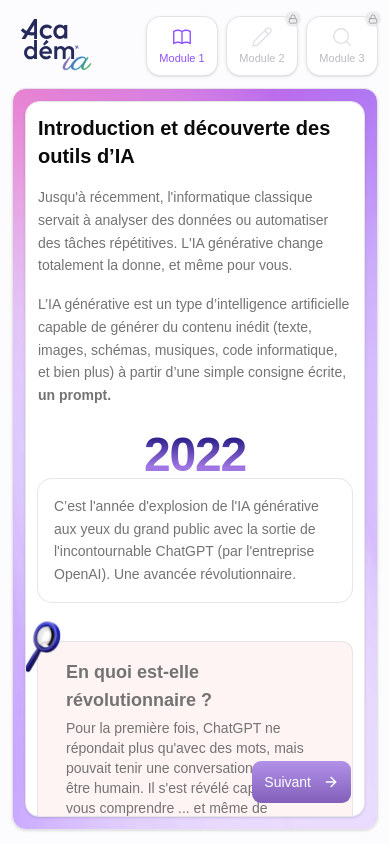
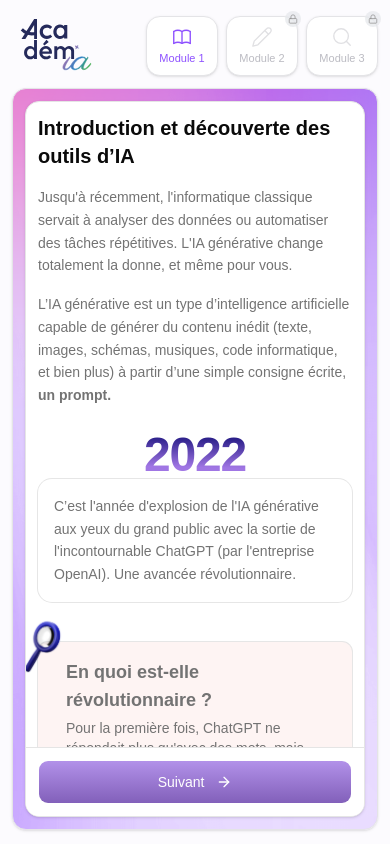
Before and after one commit to PierreTDX/y-days, a React (Vite) app: page /#/stepper in a window 390 px wide. Built offline with nearby package versions, Linux system fonts and the light colour scheme.

Commit message:
button mobile

```diff
--- a/src/pages/capsules/Capsule1.jsx
+++ b/src/pages/capsules/Capsule1.jsx
@@ -31,7 +31,8 @@ export default function Capsule1({ onComplete, canResume, onResume, onProgress }
     const isNextDisabled = (step === 1 && Object.keys(flippedCards).length < 3) || (step === 2 && openedAccordions.length < 3);
 
     return (
-        <div className="w-full mx-auto p-3 sm:p-6 rounded-xl border bg-card text-card-foreground shadow-sm flex flex-1 flex-col h-full overflow-y-auto">
+        <div className="w-full mx-auto rounded-xl border bg-card text-card-foreground shadow-sm flex flex-1 flex-col h-full overflow-hidden">
+            <div className="flex-1 overflow-y-auto p-3 sm:p-6">
                 {/* Step 0: Intro */}
                 {step === 0 && (
                     <div className="space-y-4">
@@ -213,26 +214,27 @@ export default function Capsule1({ onComplete, canResume, onResume, onProgress }
                         </div>
                     </div>
                 )}
+            </div>
 
-            <div className="sticky -bottom-0 mt-auto flex justify-between">
+            <div className="p-3 sm:p-6 border-t sm:border-none bg-card shrink-0 flex gap-3 sm:justify-between">
                 {step > 0 ? (
-                    <Button variant="outline" onClick={() => setStep(step - 1)}>
+                    <Button className="flex-1 sm:flex-none" variant="outline" onClick={() => setStep(step - 1)}>
                         <ArrowLeft className="w-4 h-4 mr-2" /> Précédent
                     </Button>
                 ) : (
-                    <div />
+                    <div className="hidden sm:block" />
                 )}
 
-                <div className="flex gap-4">
+                <div className="flex gap-3 sm:gap-4 flex-1 sm:flex-none w-full sm:w-auto">
                     {canResume && (
-                        <Button variant="outline" onClick={onResume}>
+                        <Button className="flex-1 sm:flex-none" variant="outline" onClick={onResume}>
                             Reprendre où j'en étais
                         </Button>
                     )}
 
                     <span
                         tabIndex={isNextDisabled ? 0 : undefined}
-                        className={`group relative ${isNextDisabled ? "cursor-not-allowed inline-block focus:outline-none" : "inline-block"}`}
+                        className={`group relative flex-1 sm:flex-none flex sm:inline-block ${isNextDisabled ? "cursor-not-allowed focus:outline-none" : ""}`}
                     >
                         {isNextDisabled && (
                             <div className="absolute bottom-full left-0 -translate-x-1/2 mb-2 hidden group-hover:flex group-focus:flex group-active:flex flex-row justify-center items-center px-[12px] py-[6px] gap-[8px] isolate w-[201px] max-w-[384px] h-[44px] bg-[#171717] rounded-[8px] text-white text-xs text-center z-50 pointer-events-none shadow-lg">
@@ -241,7 +243,7 @@ export default function Capsule1({ onComplete, canResume, onResume, onProgress }
                         )}
                         <Button
                             disabled={isNextDisabled}
-                            className={isNextDisabled ? "pointer-events-none" : ""}
+                            className={`w-full sm:w-auto ${isNextDisabled ? "pointer-events-none" : ""}`}
                             onClick={() => step < 2 ? setStep(step + 1) : onComplete?.()}>
                             {step < 2 ? (
                                 <>Suivant <ArrowRight className="w-4 h-4 ml-2" /></>
--- a/src/pages/capsules/Capsule2.jsx
+++ b/src/pages/capsules/Capsule2.jsx
@@ -230,18 +230,18 @@ export default function Capsule2({ onComplete, canResume, onResume, onProgress }
             )} */}
 
             {/* Button bar. */}
-            <div className="sticky -bottom-0 mt-auto flex justify-end">
+            <div className="sticky -bottom-0 mt-auto flex sm:justify-end">
 
-                <div className="flex gap-4">
+                <div className="flex gap-3 sm:gap-4 flex-1 sm:flex-none w-full sm:w-auto">
                     {canResume && (
-                        <Button variant="outline" onClick={onResume}>
+                        <Button className="flex-1 sm:flex-none" variant="outline" onClick={onResume}>
                             Reprendre où j'en étais
                         </Button>
                     )}
 
                     <span
                         tabIndex={isNextDisabled ? 0 : undefined}
-                        className={`group relative ${isNextDisabled ? "cursor-not-allowed inline-block focus:outline-none" : "inline-block"}`}
+                        className={`group relative flex-1 sm:flex-none flex sm:inline-block ${isNextDisabled ? "cursor-not-allowed focus:outline-none" : ""}`}
                     >
                         {isNextDisabled && (
                             <div className="absolute bottom-full left-0 -translate-x-1/2 mb-2 hidden group-hover:flex group-focus:flex group-active:flex flex-row justify-center items-center px-[12px] py-[6px] gap-[8px] isolate w-[201px] max-w-[384px] h-[44px] bg-[#171717] rounded-[8px] text-white text-xs text-center z-50 pointer-events-none shadow-lg">
@@ -250,7 +250,7 @@ export default function Capsule2({ onComplete, canResume, onResume, onProgress }
                         )}
                         <Button
                             disabled={isNextDisabled}
-                            className={isNextDisabled ? "pointer-events-none" : ""}
+                            className={`w-full sm:w-auto ${isNextDisabled ? "pointer-events-none" : ""}`}
                             onClick={() => step < finalStep ? setStep(step + 1) : onComplete?.()}>
                             {step < finalStep ? (
                                 <>Valider <Check className="w-4 h-4 ml-2" /></>
--- a/src/pages/capsules/Capsule3.jsx
+++ b/src/pages/capsules/Capsule3.jsx
@@ -277,16 +277,17 @@ export default function Capsule3({ onComplete, canResume, onResume, onProgress }
                 )}
             </div>
 
-            <div className="sticky -bottom-0 mt-auto pt-2 flex justify-end z-10">
-                <div className="flex gap-4">
+            <div className="sticky -bottom-0 mt-auto pt-2 flex sm:justify-end z-10">
+                <div className="flex gap-3 sm:gap-4 flex-1 sm:flex-none w-full sm:w-auto">
                     {canResume && (
-                        <Button variant="outline" onClick={onResume}>
+                        <Button className="flex-1 sm:flex-none" variant="outline" onClick={onResume}>
                             Reprendre où j'en étais
                         </Button>
                     )}
 
                     {isQuizStep && gameResult !== null && (
                         <Button
+                            className="flex-1 sm:flex-none w-full sm:w-auto"
                             onClick={() => {
                                 setStep(step + 1)
                                 setGameResult(null)
@@ -301,6 +302,7 @@ export default function Capsule3({ onComplete, canResume, onResume, onProgress }
 
                     {!isQuizStep && (
                         <Button
+                            className="flex-1 sm:flex-none w-full sm:w-auto"
                             onClick={() => {
                                 if (step < 7) {
                                     setStep(step + 1)
```
Lines whose indentation alone changed are shown as unchanged.
